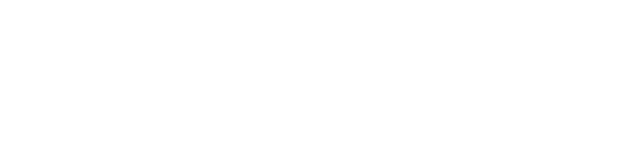
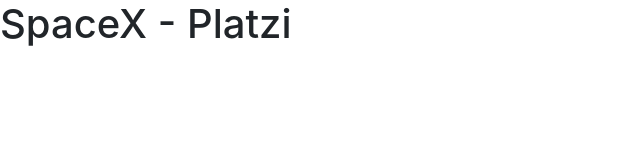
Before and after one commit to santiaguf/spacex-platzi, a plain HTML site: page index.html in a window 1280 px wide. Shown: the whole page, without its empty margins (0-640 px from the left). Drawn offline with nearby package versions, Linux system fonts and the light colour scheme.

Commit message:
[add] Bootstrap css

```diff
--- a/index.html
+++ b/index.html
@@ -4,9 +4,13 @@
     <meta charset="UTF-8">
     <meta name="viewport" content="width=device-width, initial-scale=1.0">
     <title>SpaceX Platzi</title>
-
+    <link rel="stylesheet" href="https://stackpath.bootstrapcdn.com/bootstrap/4.5.0/css/bootstrap.min.css" integrity="sha384-9aIt2nRpC12Uk9gS9baDl411NQApFmC26EwAOH8WgZl5MYYxFfc+NcPb1dKGj7Sk" crossorigin="anonymous">
 </head>
 <body>
-
+    <header>
+        <h1>SpaceX - Platzi</h1>
+    </header>
+    <section></section>
+    <footer></footer>
 </body>
 </html>
```
